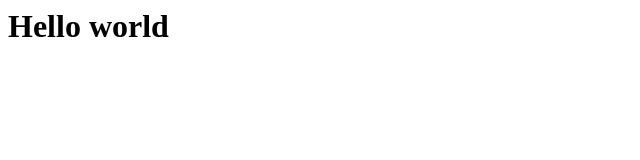
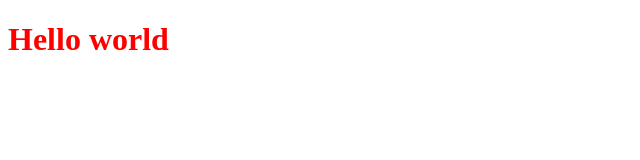
Before and after one commit to polarbaerweb/Page, a plain HTML site: page index.html in a window 1280 px wide. Shown: the whole page, without its empty margins (0-640 px from the left). Drawn offline with Linux system fonts and the light colour scheme.

Commit message:
Add all changes

```diff
--- a/index.html
+++ b/index.html
@@ -1,10 +1,10 @@
-<DOCTYPE html!>
+<!DOCTYPE html>
 <html>
 	<head>
 		<title>Page</title>
 	</head>
 	<body>
-		<h1>
+		<h1 style="color:red;">
 			Hello world
 		</h1>
 	</body>
```
